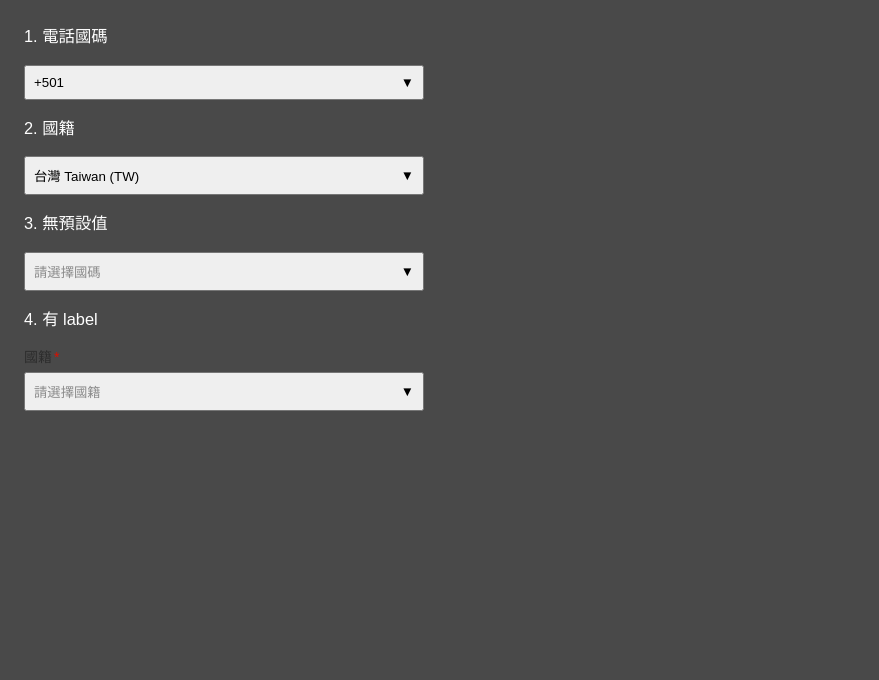
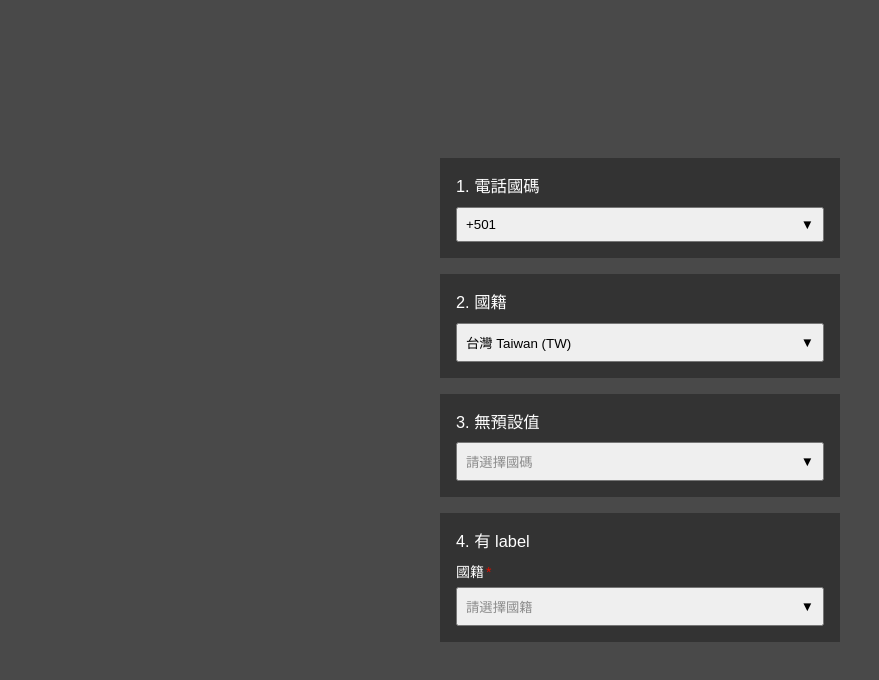
Before and after one commit to simpleme37/country-selector, a React (Vite) app: page / in a window 1280 px wide. Shown: the top 680 px of the page, without its empty margins (0-879 px from the left). Built offline with nearby package versions, Linux system fonts and the light colour scheme.

Commit message:
feat: 加入 Loading 狀態的處理

```diff
--- a/src/App.css
+++ b/src/App.css
@@ -1,6 +1,8 @@
 #root {
-    max-width: 1280px;
-    margin: 0 auto;
+    display: flex;
+    justify-content: center;
+    align-items: center;
+    min-height: 100vh;
     padding: 24px;
 }
 
@@ -13,8 +15,18 @@ h3 {
     display: flex;
     flex-direction: column;
     gap: 16px;
+    width: 100%;
+    max-width: 400px;
+}
+
+.demo-group {
+    background-color: #333;
+    padding: 16px;
+    display: flex;
+    flex-direction: column;
+    gap: 8px;
 }
 
 .input-wrapper {
-    max-width: 400px;
+    width: 100%;
 }
--- a/src/App.tsx
+++ b/src/App.tsx
@@ -4,24 +4,32 @@ import './App.css';
 function App() {
     return (
         <div className="container">
+            <div className="demo-group">
                 <h3>1. 電話國碼</h3>
                 <div className="input-wrapper">
                     <CountrySelector type="dialCode" defaultValue="501"></CountrySelector>
                 </div>
+            </div>
 
+            <div className="demo-group">
                 <h3>2. 國籍</h3>
                 <div className="input-wrapper">
                     <CountrySelector type="nationality" defaultValue="TW"></CountrySelector>
                 </div>
+            </div>
 
+            <div className="demo-group">
                 <h3>3. 無預設值</h3>
                 <div className="input-wrapper">
                     <CountrySelector type="dialCode"></CountrySelector>
                 </div>
+            </div>
 
+            <div className="demo-group">
                 <h3>4. 有 label</h3>
                 <div className="input-wrapper">
                     <CountrySelector type="nationality" label="國籍"></CountrySelector>
+                </div>
             </div>
         </div>
     );
--- a/src/components/country-selector/country-selector.scss
+++ b/src/components/country-selector/country-selector.scss
@@ -47,6 +47,7 @@ body {
     &__label {
         display: flex;
         gap: 2px;
+        color: $color-white;
         span {
             color: $color-red;
         }
@@ -110,6 +111,13 @@ body {
     &__list {
         max-height: 240px;
         overflow-y: auto;
+        transition: max-height 0.3s ease, height 0.3s ease;
+
+        // Loading 狀態：
+        &.country-selector--loading {
+            max-height: none;
+            height: auto;
+        }
     }
 
     &__list-title {
@@ -138,6 +146,13 @@ body {
             color: $color-blue;
         }
 
+        &--loading {
+            justify-content: center;
+            gap: 8px;
+            color: $color-gray-500;
+            font-size: $text-normal;
+        }
+
         &--selected {
             background-color: $color-gray-100;
         }
@@ -147,6 +162,21 @@ body {
         }
     }
 
+    &__loading-spinner {
+        font-size: 18px;
+        display: inline-block;
+        animation: spin 1s linear infinite;
+    }
+
+    @keyframes spin {
+        0% {
+            transform: rotate(0deg);
+        }
+        100% {
+            transform: rotate(360deg);
+        }
+    }
+
     /* ========== highlight 樣式 ========== */
     mark {
         background-color: transparent;
--- a/src/components/country-selector/country-selector.tsx
+++ b/src/components/country-selector/country-selector.tsx
@@ -34,6 +34,7 @@ export default function CountrySelector({
     const [isDropdownOpen, setIsDropdownOpen] = useState(false);
     const [searchInput, setSearchInput] = useState('');
     const [selected, setSelected] = useState<Country | null>(null);
+    const [isLoading, setIsLoading] = useState(false);
 
     // Refs
     const containerRef = useRef<HTMLDivElement>(null); // 用於偵測點擊外部
@@ -147,6 +148,24 @@ export default function CountrySelector({
             });
         }
     }, [isDropdownOpen]);
+
+    // 搜尋輸入時，使用 debounce 觸發 loading
+    useEffect(() => {
+        if (searchInput.trim()) {
+            // 開始 loading
+            setIsLoading(true);
+
+            // Debounce 500ms - 等待用戶停止輸入後才結束 loading
+            const timer = setTimeout(() => {
+                setIsLoading(false);
+            }, 500);
+
+            return () => clearTimeout(timer);
+        } else {
+            // 清空搜尋時，立刻停止 loading
+            setIsLoading(false);
+        }
+    }, [searchInput]);
 
     // ==========================================
     // UI 文字計算
@@ -324,7 +343,9 @@ export default function CountrySelector({
 
                     {/* 國家選單 */}
                     <ul
-                        className="country-selector__list"
+                        className={clsx('country-selector__list', {
+                            'country-selector--loading': isLoading,
+                        })}
                         role="listbox"
                         onKeyDown={(e) => {
                             if (e.key === 'Escape') {
@@ -333,8 +354,12 @@ export default function CountrySelector({
                             }
                         }}
                     >
-                        {allCountriesCombined.length === 0 ? (
-                            <li className="country-selector__list-item">載入中...</li>
+                        {/* Loading 時期顯示 */}
+                        {isLoading ? (
+                            <li className="country-selector__list-item country-selector__list-item--loading">
+                                <span className="country-selector__loading-spinner">⏳</span>
+                                Loading...
+                            </li>
                         ) : renderConfig.showNoResult ? (
                             <li className="country-selector__list-item country-selector__list-item--empty">
                                 很抱歉，找不到符合的項目!
```
Lines whose indentation alone changed are shown as unchanged.
